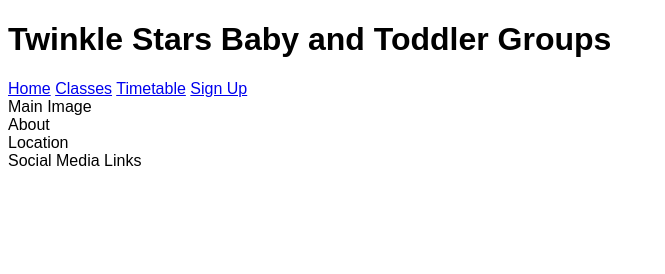
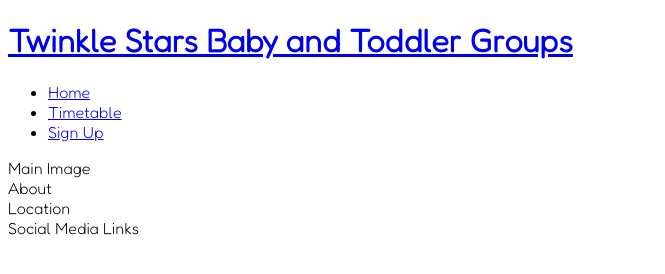
Before and after one commit to sblakedev/Project-1, a plain HTML site: page index.html in a window 1280 px wide. Shown: the whole page, without its empty margins (0-665 px from the left). Drawn offline with Linux system fonts and the light colour scheme.

Commit message:
Add font and fix nav element

```diff
--- a/assets/css/stylesheet.css
+++ b/assets/css/stylesheet.css
@@ -1,3 +1,6 @@
+@import url('https://fonts.googleapis.com/css2?family=Fredoka:wght@300&display=swap');
+
 body {
-    font-family: Arial, Helvetica, sans-serif;
+    font-family: Fredoka, Helvetica, sans-serif;
+    font-weight: 300;
 }
--- a/index.html
+++ b/index.html
@@ -14,12 +14,21 @@
     </head>
     <body>
         <header>
-            <h1>Twinkle Stars Baby and Toddler Groups</h1>
+            <a href="index.html">
+                <h1>Twinkle Stars Baby and Toddler Groups</h1>
+            </a>
             <nav>
-                <a href="#home">Home</a>
-                <a href="#classes">Classes</a>
-                <a href="#timetable">Timetable</a>
-                <a href="#sign up">Sign Up</a>
+                <ul>
+                    <li>
+                        <a href="#home">Home</a>
+                    </li>
+                    <li>
+                        <a href="#timetable">Timetable</a>
+                    </li>
+                    <li>
+                        <a href="#sign up">Sign Up</a>
+                    </li>
+                </ul>
             </nav>
         </header>
         <section>
```
